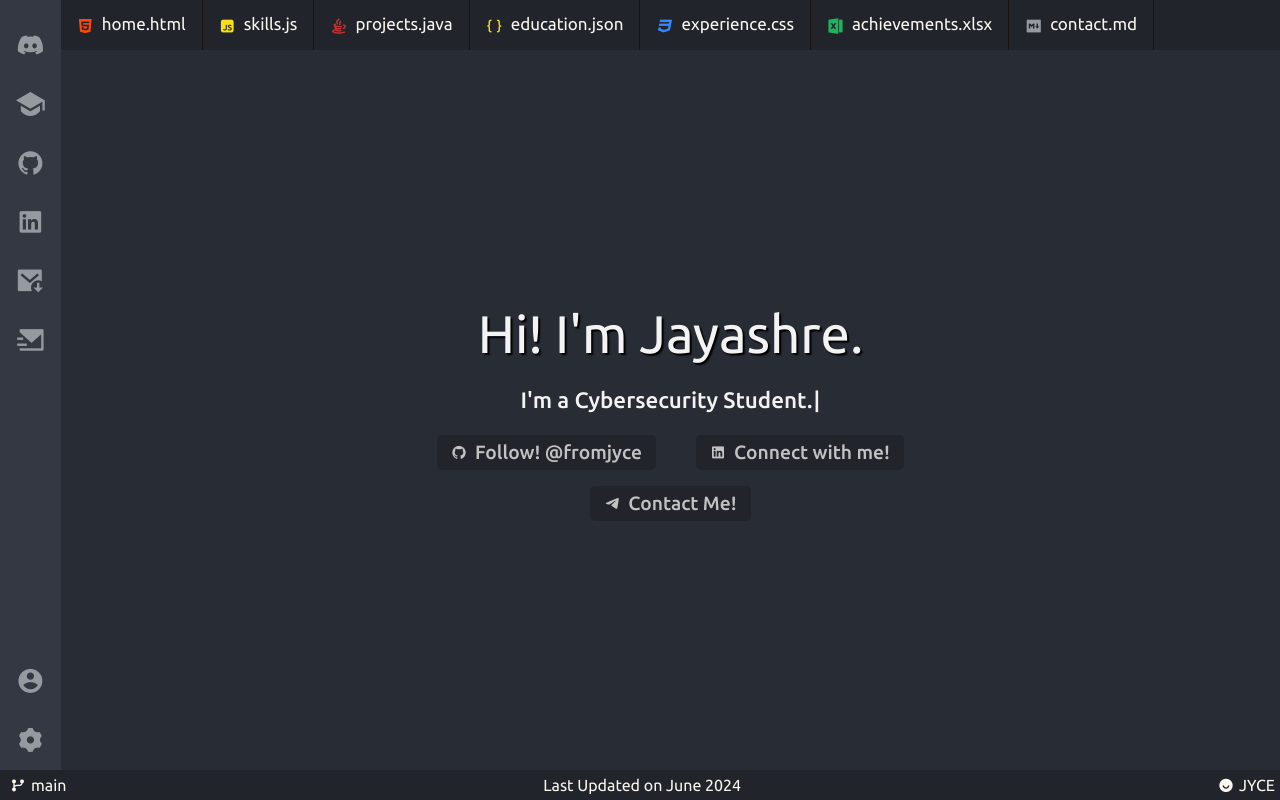
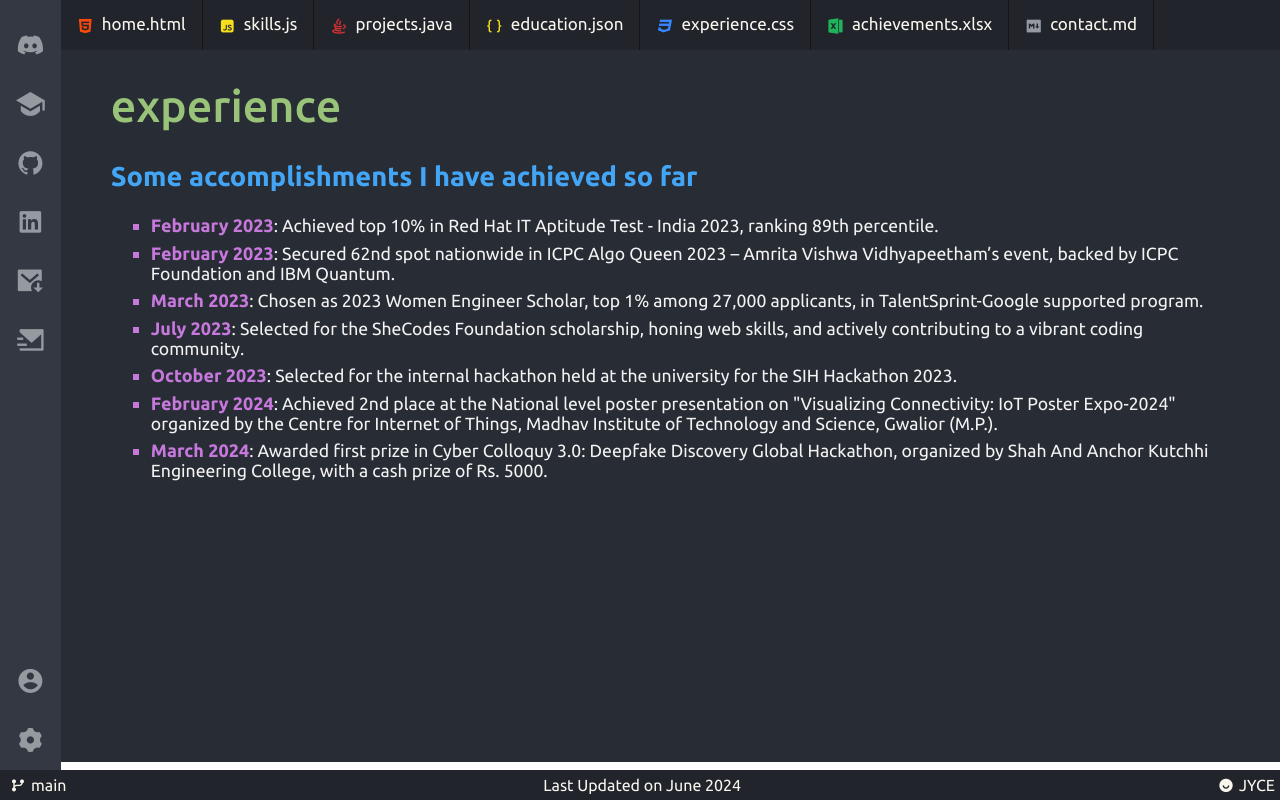
Before and after one commit to fromjyce/Jayashre, a React (Create React App) app: page / in a window 1280 px wide. Built offline with nearby package versions, Linux system fonts and the light colour scheme.

Commit message:
added final pages

```diff
--- a/package.json
+++ b/package.json
@@ -11,7 +11,6 @@
     "framer-motion": "^11.0.28",
     "react": "^18.2.0",
     "react-dom": "^18.2.0",
-    "react-icons": "^5.0.1",
     "react-scripts": "5.0.1",
     "react-scroll": "^1.9.0",
     "remixicon": "^4.3.0",
--- a/src/App.js
+++ b/src/App.js
@@ -2,12 +2,17 @@ import React from "react";
 import HeaderFooter from "./components/Header-Footer";
 import Home from "./components/Home";
 import Skills from "./components/Skills";
+import Projects from "./components/Projects";
+import Education from "./components/Education";
+import Contact from "./components/Contact";
+import Experience from "./components/Experience";
+import Achievements from "./components/Achievements";
 
 function App() {
   return (
     <React.Fragment>
       <HeaderFooter>
-        <Home />
+        <Achievements />
       </HeaderFooter>
     </React.Fragment>
   );
--- /dev/null
+++ b/src/components/Achievements.js
@@ -0,0 +1,64 @@
+import React from "react";
+import "remixicon/fonts/remixicon.css";
+import "../styles/Achievements.css";
+
+function Achievements() {
+    return (
+      <div className="achievements-main-container">
+        <div className="achievements-actual-container" id="achievements">
+          <h1 className="achievements-title">experience</h1>
+          <h2 className="achievements-intro-title">
+            Some accomplishments I have achieved so far
+          </h2>
+          <div className="achieve-container">
+            <ul className="achievements-list">
+              <li className="achievement-item">
+                <strong className="date-name">February 2023</strong>: Achieved
+                top 10% in Red Hat IT Aptitude Test - India 2023, ranking 89th
+                percentile.
+              </li>
+              <li className="achievement-item">
+                <strong className="date-name">February 2023</strong>: Secured
+                62nd spot nationwide in ICPC Algo Queen 2023 – Amrita Vishwa
+                Vidhyapeetham’s event, backed by ICPC Foundation and IBM
+                Quantum.
+              </li>
+              <li className="achievement-item">
+                <strong className="date-name">March 2023</strong>: Chosen as
+                2023 Women Engineer Scholar, top 1% among 27,000 applicants, in
+                TalentSprint-Google supported program.
+              </li>
+              <li className="achievement-item">
+                <strong className="date-name">July 2023</strong>: Selected for
+                the SheCodes Foundation scholarship, honing web skills, and
+                actively contributing to a vibrant coding community.
+              </li>
+              <li className="achievement-item">
+                <strong className="date-name">October 2023</strong>: Selected
+                for the internal hackathon held at the university for the SIH
+                Hackathon 2023.
+              </li>
+              <li className="achievement-item">
+                <strong className="date-name">February 2024</strong>: Achieved
+                2nd place at the National level poster presentation on
+                "Visualizing Connectivity: IoT Poster Expo-2024" organized by
+                the Centre for Internet of Things, Madhav Institute of
+                Technology and Science, Gwalior (M.P.).
+              </li>
+              <li className="achievement-item">
+                <strong className="date-name">March 2024</strong>: Awarded first
+                prize in Cyber Colloquy 3.0: Deepfake Discovery Global
+                Hackathon, organized by Shah And Anchor Kutchhi Engineering
+                College, with a cash prize of Rs. 5000.
+              </li>
+            </ul>
+          </div>{" "}
+          <br /> <br /> <br /> <br /> <br /> <br /> <br /> <br /> <br /> <br />{" "}
+          <br />
+          <br />{" "}
+        </div>
+      </div>
+    );
+}
+
+export default Achievements;
--- /dev/null
+++ b/src/styles/Achievements.css
@@ -0,0 +1,40 @@
+@import url('https://fonts.googleapis.com/css2?family=Ubuntu+Mono:ital,wght@0,400;0,700;1,400;1,700&family=Ubuntu:ital,wght@0,300;0,400;0,500;0,700;1,300;1,400;1,500;1,700&display=swap');
+
+
+.achievements-actual-container {
+  padding: 50px;
+  margin-left: 3.8rem;
+  background-color: #282c34;
+  font-family: "Ubuntu", sans-serif;
+}
+
+.achievements-title{
+    font-size: 2.8rem;
+    font-weight: 475;
+    color: #98c379;
+}
+
+.achievements-intro-title {
+    font-size: 1.7rem;
+  color: #42a5f5;
+}
+
+.achievements-list{
+    list-style: square;
+}
+
+.achievements-list li::marker{
+    font-size: 1.125rem;
+    color:#c678dd;
+}
+
+.achievement-item{
+    margin-bottom: 7px;
+    font-size: 1.1rem;
+    color: #f3f3f3;
+}
+
+.date-name{
+    font-size: 1.125rem;
+    color:#c678dd;
+}
```
Also changed, not shown: 1 other file (tests, documents, lock files or other folders).
